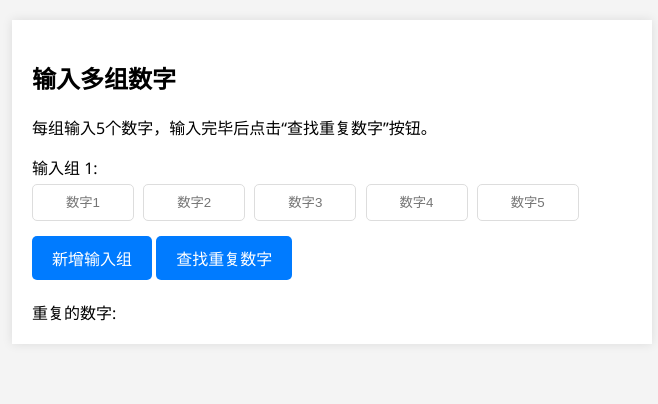
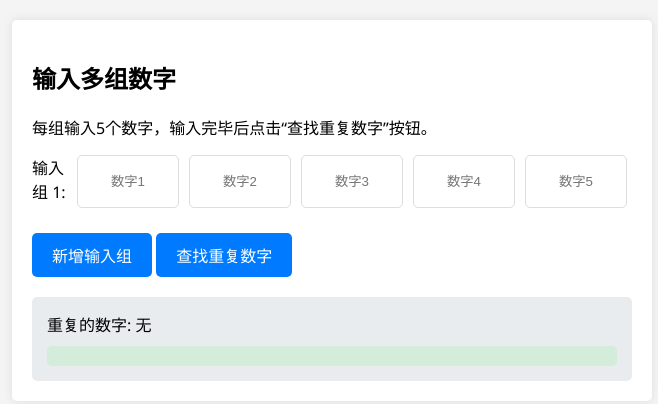
Before and after one commit to fff122/A, a plain HTML site: page index.html in a window 1280 px wide. Both pictures are taken after a click on the button "查找重复数字". Shown: the whole page, without its empty margins (308-966 px from the left). Drawn offline with Linux system fonts and the light colour scheme.

Commit message:
Update index.html

```diff
--- a/index.html
+++ b/index.html
@@ -17,21 +17,23 @@
     background: #fff;
     padding: 20px;
     box-shadow: 0 0 10px rgba(0, 0, 0, 0.1);
+    border-radius: 5px;
   }
   .input-group {
     margin-bottom: 15px;
+    display: flex;
+    justify-content: space-between;
   }
   .input-group label {
-    display: block;
     margin-bottom: 5px;
   }
   .input-group input[type="text"] {
-    margin-right: 5px;
     padding: 10px;
     width: 80px;
     border: 1px solid #ddd;
     border-radius: 5px;
     text-align: center;
+    margin: 0 5px;
   }
   button {
     padding: 10px 20px;
@@ -42,12 +44,27 @@
     cursor: pointer;
     font-size: 16px;
     transition: background-color 0.3s ease;
+    margin-top: 10px;
   }
   button:hover {
     background-color: #0056b3;
   }
   #result {
     margin-top: 20px;
+    padding: 15px;
+    background-color: #e9ecef;
+    border-radius: 5px;
+  }
+  .probability {
+    margin-top: 10px;
+    padding: 10px;
+    background-color: #d4edda;
+    border-radius: 5px;
+    display: flex;
+    justify-content: space-between;
+  }
+  .probability p {
+    margin: 0;
   }
 </style>
 </head>
@@ -87,14 +104,18 @@ function addInputGroup() {
   inputGroups.appendChild(newInputGroup);
 }
 
-
 function findDuplicates() {
   const inputs = document.getElementsByClassName('group-input');
   const allNumbers = [];
   const duplicates = [];
+  const numberCounts = {};
 
   for (let input of inputs) {
-    allNumbers.push(parseInt(input.value, 10));
+    const value = parseInt(input.value, 10);
+    if (!isNaN(value)) {
+      allNumbers.push(value);
+      numberCounts[value] = (numberCounts[value] || 0) + 1;
+    }
   }
 
   for (let number of allNumbers) {
@@ -103,10 +124,25 @@ function findDuplicates() {
     }
   }
 
-  document.getElementById('result').textContent = `重复的数字: ${duplicates.join(', ')}`;
+  const resultElement = document.getElementById('result');
+  resultElement.innerHTML = `重复的数字: ${duplicates.length > 0 ? duplicates.join(', ') : '无'}`;
+
+  // 计算概率并显示
+  const totalCount = allNumbers.length;
+  const probabilityElement = document.createElement('div');
+  probabilityElement.className = 'probability';
+
+  duplicates.forEach(duplicate => {
+    const occurrence = numberCounts[duplicate];
+    const probability = ((occurrence / totalCount) * 100).toFixed(2);
+    const probabilityText = `数字 ${duplicate} 出现概率: ${probability}`;
+    probabilityElement.innerHTML += `<p>${probabilityText}</p>`;
+  });
+
+  resultElement.appendChild(probabilityElement);
 }
 
-
+// 初始时添加一个输入组
 addInputGroup();
 </script>
 
```
